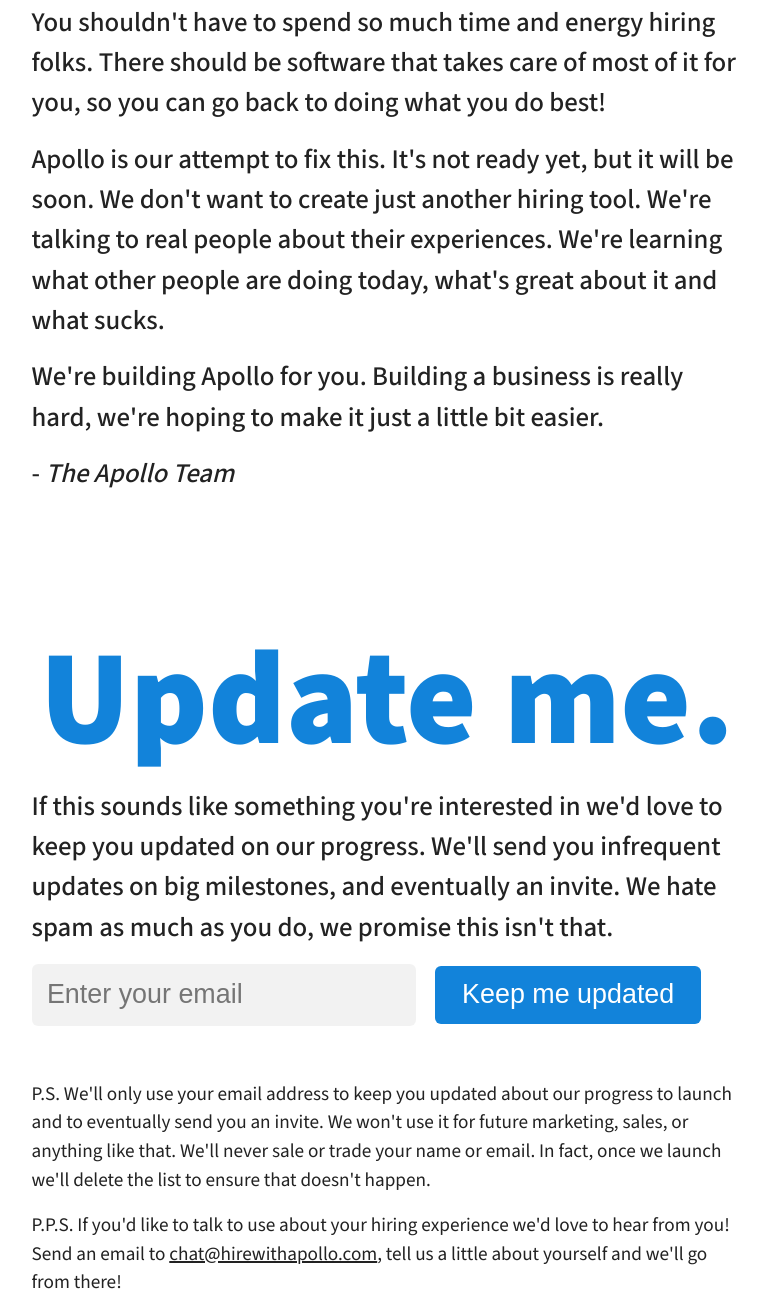
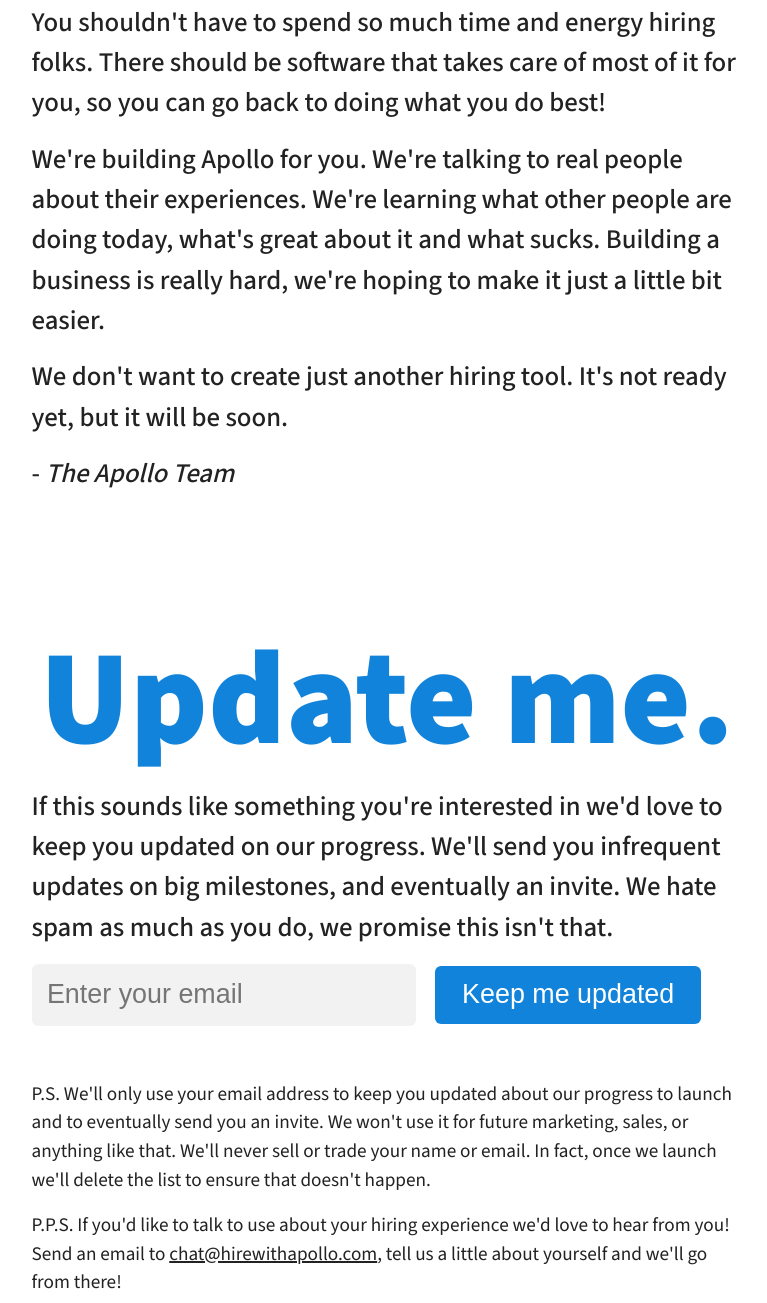
Before and after one commit to hirewithapollo/launchpad, a plain HTML site: page index.html in a window 1280 px wide. Shown: the part 957-2260 px from the top of the page, without its empty margins (253-1020 px from the left). Drawn offline with Linux system fonts and the light colour scheme.

Commit message:
fix typos and reorder copy a bit

```diff
--- a/index.html
+++ b/index.html
@@ -34,9 +34,9 @@
           <p><a href="/">Apollo</a> is what we wished existed.</p>
           <p>You shouldn't have to spend so much time and energy hiring folks. There should be software that takes care of most of it for you,
           so you can go back to doing what you do best!</p>
-          <p>Apollo is our attempt to fix this. It's not ready yet, but it will be soon. We don't want to create just another hiring tool. We're talking to
-          real people about their experiences. We're learning what other people are doing today, what's great about it and what sucks.</p>
-          <p>We're building Apollo for you. Building a business is really hard, we're hoping to make it just a little bit easier.</p>
+          <p>We're building Apollo for you. We're talking to real people about their experiences. We're learning what other people are doing today,
+          what's great about it and what sucks. Building a business is really hard, we're hoping to make it just a little bit easier.</p>
+          <p>We don't want to create just another hiring tool. It's not ready yet, but it will be soon.</p>
           <p>- <em>The Apollo Team</em></p>
           <p></p>
         </section>
@@ -50,13 +50,13 @@
           eventually an invite. We hate spam as much as you do, we promise this isn't that.</p>
           <p>
             <input type="email" spellcheck="false" placeholder="Enter your email" class="input"/>
-            <button class="button">Keep me updated</button>
+            <button class="button" onclick="sendEmail()">Keep me updated</button>
           </p>
         </section>
 
         <section>
           <p>P.S. We'll only use your email address to keep you updated about our progress to launch and to eventually send you an invite. We won't use it for
-          future marketing, sales, or anything like that. We'll never sale or trade your name or email. In fact, once we launch we'll delete the list to ensure
+          future marketing, sales, or anything like that. We'll never sell or trade your name or email. In fact, once we launch we'll delete the list to ensure
           that doesn't happen.</p>
           <p>P.P.S. If you'd like to talk to use about your hiring experience we'd love to hear from you! Send an email to
           <a href="mailto: chat@hirewithapollo.com?subject=I'd love to chat">chat@hirewithapollo.com</a>, tell us a little about yourself and we'll go from there!</p>
@@ -261,4 +261,9 @@
       src: url(fonts/SourceSansVariable.woff2) format("woff2");
     }
   </style>
+  <script>
+    function sendEmail() {
+      console.log('send email..');
+    }
+  </script>
 </html>
```
